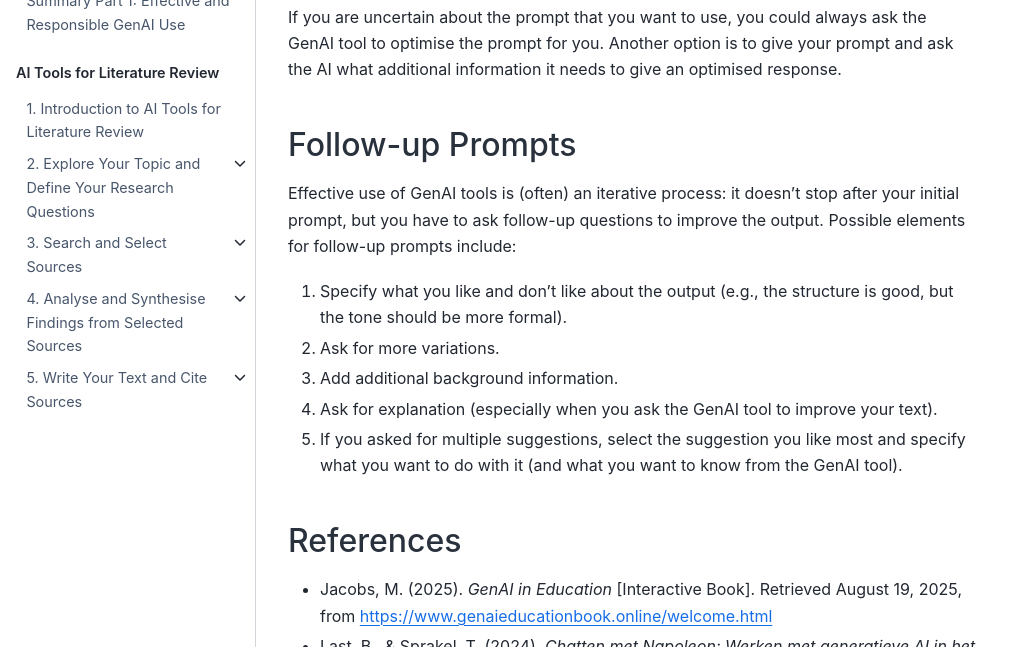
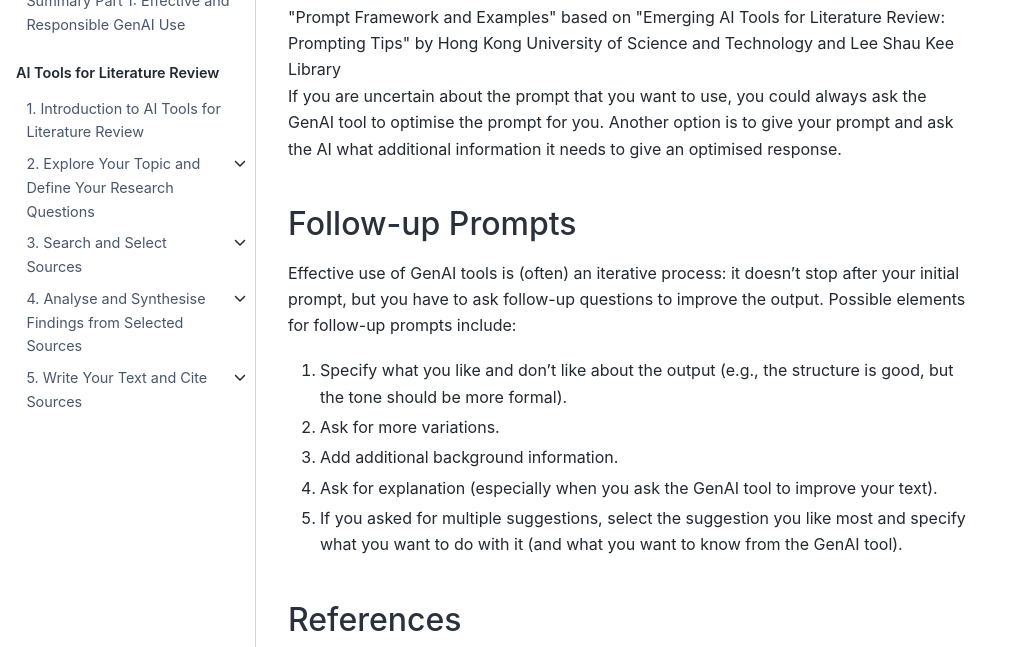
Before and after one commit to lwalma/ai-lit-review, a Jupyter Book: the page built from book/part1/prompts.md, in a window 1280 px wide and 900 px high, scrolled down 1072 px, cut to the strip 253-900 px from the top of the window. Shown: the whole strip, without its empty margins (0-1020 px from the left). Built offline with Jupyter Book 1.0.4 settings and Sphinx 7.4.7 and the Sphinx Book theme 1.1.4, drawn with Linux system fonts in a browser that asks for light colours; comment, search, counter and statistics services are not loaded.

Commit message:
Update prompts.md
Nieuwe H5P

```diff
--- a/book/part1/prompts.md
+++ b/book/part1/prompts.md
@@ -13,7 +13,8 @@ To use a GenAI tool effectively, it is essential to feed it with well-designed p
 
 Below you can find examples of effective prompts:
 
-<iframe src="https://tudelft.h5p.com/content/1292675759242656547/embed" aria-label="Example Prompts" width="1088" height="637" frameborder="0" allowfullscreen="allowfullscreen" allow="autoplay *; geolocation *; microphone *; camera *; midi *; encrypted-media *"></iframe><script src="https://tudelft.h5p.com/js/h5p-resizer.js" charset="UTF-8"></script>
+<iframe src="https://tudelft.h5p.com/content/1293035986437971857/embed" aria-label="Prompt Engineering version 2026" width="1088" height="637" frameborder="0" allowfullscreen="allowfullscreen" allow="autoplay *; geolocation *; microphone *; camera *; midi *; encrypted-media *"></iframe><script src="https://tudelft.h5p.com/js/h5p-resizer.js" charset="UTF-8"></script>
+"Prompt Framework and Examples" based on "Emerging AI Tools for Literature Review: Prompting Tips" <https://libguides.hkust.edu.hk/AI-tools-literature-review/prompting-tips> by Hong Kong University of Science and Technology and Lee Shau Kee Library
 
 If you are uncertain about the prompt that you want to use, you could always ask the GenAI tool to optimise the prompt for you. Another option is to give your prompt and ask the AI what additional information it needs to give an optimised response.
 
```
